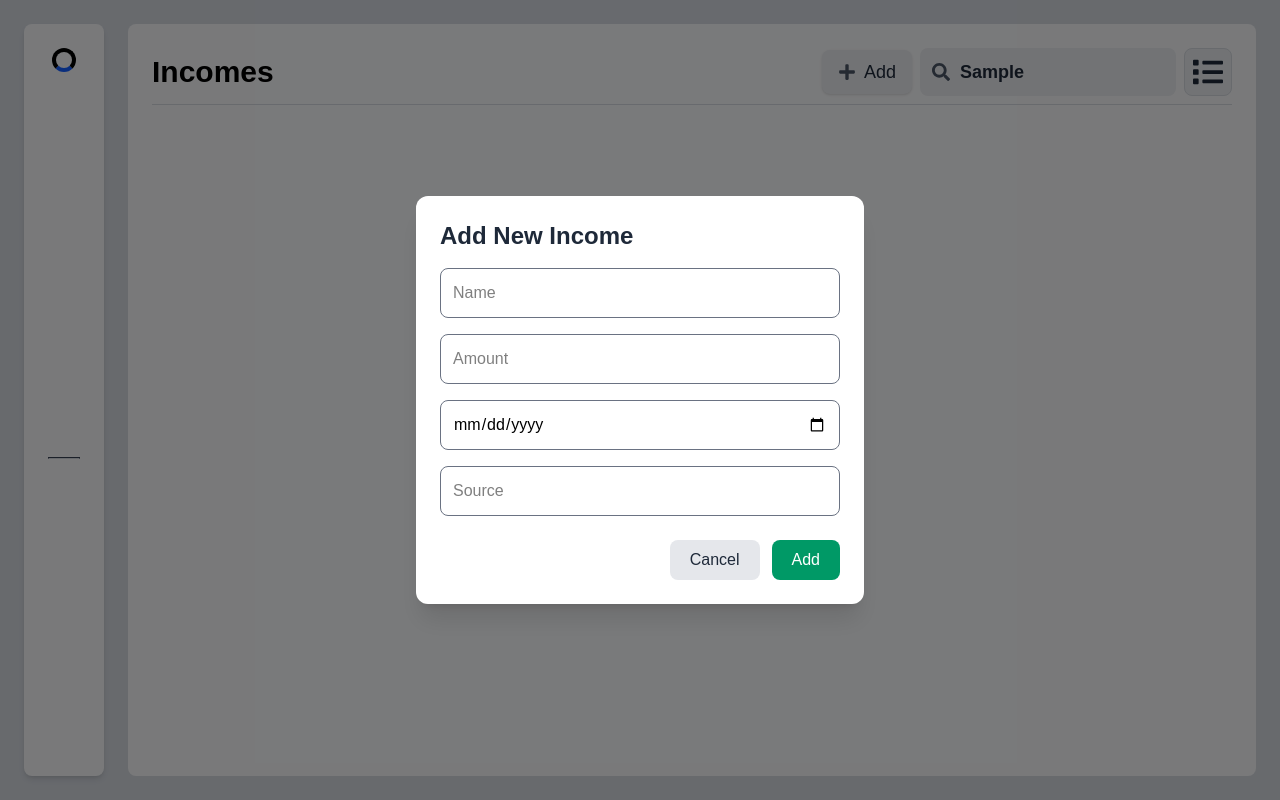
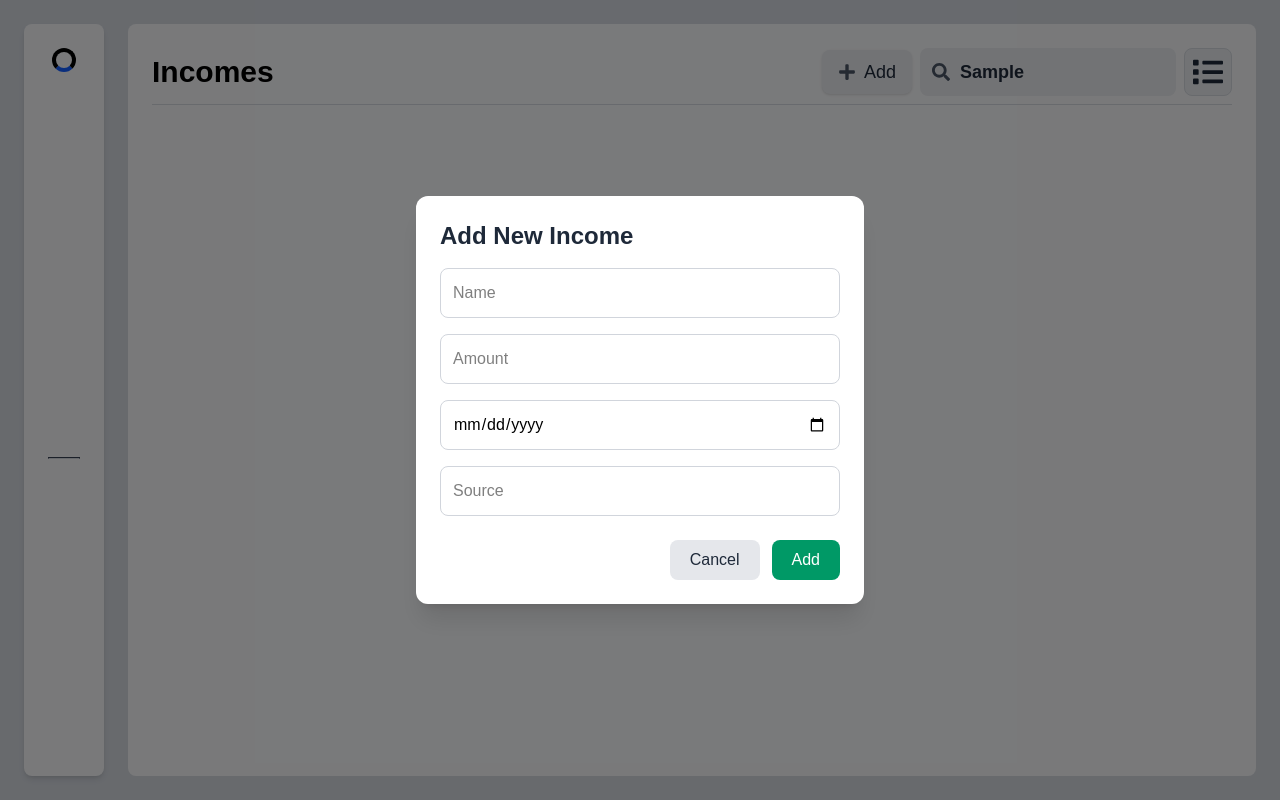
Before and after one commit to JerryTanjaka/Personnal-Finance-Tracker-Frontend, a React (Vite) app: page /income in a window 1280 px wide. Both pictures are taken after typing "Sample" into the empty fields and a click on the button "Add". Built offline with nearby package versions, Linux system fonts and the light colour scheme; some icons are missing; a web font is replaced by a local one.

Commit message:
feat: style

```diff
--- a/src/components/BarChart.tsx
+++ b/src/components/BarChart.tsx
@@ -98,12 +98,12 @@ export default function BarChart({ chartValueOptions }: any) {
                         {
                             label: 'Total expense',
                             data: expenseData,
-                            backgroundColor: 'rgba(226, 45, 45, 1)'
+                            backgroundColor: '#F44336'
                         },
                         {
                             label: 'Total income',
                             data: incomeData,
-                            backgroundColor: 'rgba(52, 124, 206, 1)'
+                            backgroundColor: '#4CAF50'
                         }
                     ]
                 })
--- a/src/components/Transaction/Expense.tsx
+++ b/src/components/Transaction/Expense.tsx
@@ -246,7 +246,7 @@ export default function Expense() {
                     <motion.div
                         layout
                         className={`mt-6 w-full overflow-y-auto pt-3 pl-2 ${view === 'grid'
-                            ? 'grid grid-cols-1 gap-4 sm:grid-cols-2 lg:grid-cols-3'
+                            ? 'grid grid-cols-1 gap-4 sm:grid-cols-2 pb-4 lg:grid-cols-3'
                             : 'flex flex-col space-y-4'
                             }`}
                         style={{ maxHeight: 'calc(100vh - 220px)' }}
--- a/src/components/Transaction/Income.tsx
+++ b/src/components/Transaction/Income.tsx
@@ -290,27 +290,27 @@ export default function Income() {
                                         name="name"
                                         type="text"
                                         placeholder={t('name', 'Name')}
-                                        className="rounded-lg border border-gray-500 p-3 focus:border-emerald-500 focus:ring-1 focus:ring-emerald-500 outline-none transition"
+                                        className="rounded-lg border border-gray-300 p-3 focus:border-emerald-500 focus:ring-1 focus:ring-emerald-500 outline-none transition"
                                         required
                                     />
                                     <input
                                         name="amount"
                                         type="number"
                                         placeholder={t('amount', 'Amount')}
-                                        className="rounded-lg border border-gray-500 p-3 focus:border-emerald-500 focus:ring-1 focus:ring-emerald-500 outline-none transition"
+                                        className="rounded-lg border border-gray-300 p-3 focus:border-emerald-500 focus:ring-1 focus:ring-emerald-500 outline-none transition"
                                         required
                                     />
                                     <input
                                         name="date"
                                         type="date"
-                                        className="rounded-lg border border-gray-500 p-3 focus:border-emerald-500 focus:ring-1 focus:ring-emerald-500 outline-none transition"
+                                        className="rounded-lg border border-gray-300 p-3 focus:border-emerald-500 focus:ring-1 focus:ring-emerald-500 outline-none transition"
                                         required
                                     />
                                     <input
                                         name="source"
                                         type="text"
                                         placeholder={t('source', 'Source')}
-                                        className="rounded-lg border border-gray-500 p-3 focus:border-emerald-500 focus:ring-1 focus:ring-emerald-500 outline-none transition"
+                                        className="rounded-lg border border-gray-300 p-3 focus:border-emerald-500 focus:ring-1 focus:ring-emerald-500 outline-none transition"
                                         required
                                     />
                                 </>
--- a/src/components/UI/ExpenseFilter.tsx
+++ b/src/components/UI/ExpenseFilter.tsx
@@ -21,7 +21,7 @@ export default function ExpenseFilter({
     const { t } = useTranslation();
 
     return (
-        <div className="flex flex-wrap items-end gap-6 bg-white border border-gray-200 shadow-sm rounded-2xl px-6 py-4 m-4">
+        <div className="flex flex-wrap items-end gap-6 border border-gray-300 rounded-2xl px-6 py-4 m-4 mx-0">
             {/* Start Date */}
             <div className="flex flex-col">
                 <label htmlFor="startExpenseDate" className="text-sm font-medium text-gray-600 mb-1">
@@ -75,7 +75,7 @@ export default function ExpenseFilter({
                 </label>
                 <select
                     id="categoryId"
-                    className="border border-gray-300 rounded-lg px-3 py-2 text-sm bg-white focus:ring-2 focus:ring-blue-300 focus:border-blue-400 outline-none transition"
+                    className="border border-gray-300 rounded-lg px-3 py-2 text-sm focus:ring-2 focus:ring-blue-300 focus:border-blue-400 outline-none transition"
                     onChange={(e) =>
                         setChartOptions({
                             ...chartOptions,
@@ -100,7 +100,7 @@ export default function ExpenseFilter({
                 </label>
                 <select
                     id="expenseType"
-                    className="border border-gray-300 rounded-lg px-3 py-2 text-sm bg-white focus:ring-2 focus:ring-blue-300 focus:border-blue-400 outline-none transition"
+                    className="border border-gray-300 rounded-lg px-3 py-2 text-sm focus:ring-2 focus:ring-blue-300 focus:border-blue-400 outline-none transition"
                     onChange={(e) =>
                         setChartOptions({
                             ...chartOptions,
```
